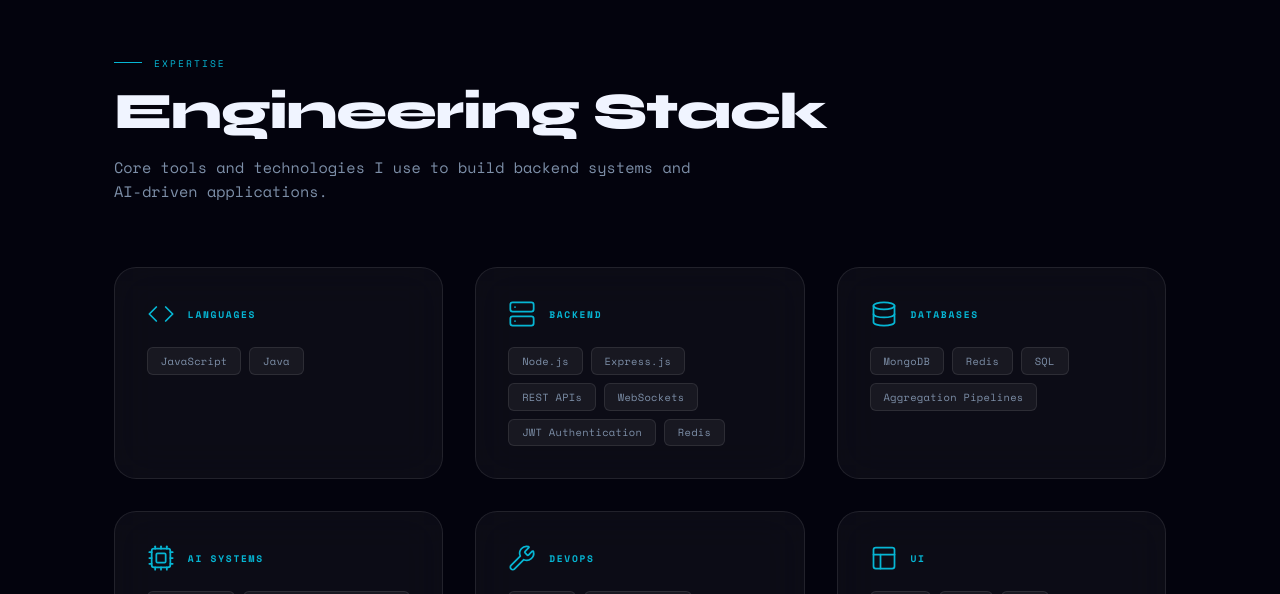
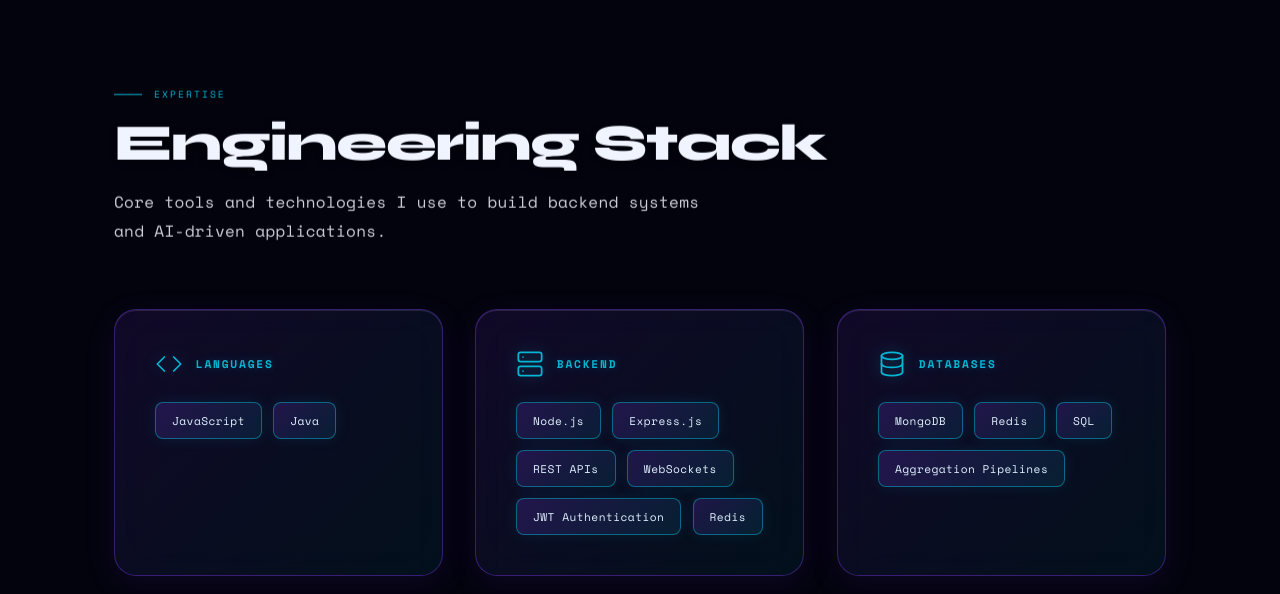
Before and after one commit to Subashree-selvaraj/portfolio, a React (Vite) app: page / in a window 1280 px wide. Shown: the part 1806-2400 px from the top of the page. Built offline with nearby package versions, Linux system fonts and the light colour scheme.

Commit message:
performance optimization

```diff
--- a/src/components/Contact.jsx
+++ b/src/components/Contact.jsx
@@ -32,7 +32,7 @@
             {/* Social Links */}
             <div className="contact-links">
               <a
-                href="https://linkedin.com/in/subashree-s"
+                href="https://www.linkedin.com/in/subashree-s-013955281/"
                 target="_blank"
                 rel="noopener noreferrer"
                 className="contact-link linkedin-link"
--- a/src/components/ThreeBackground.jsx
+++ b/src/components/ThreeBackground.jsx
@@ -8,16 +8,16 @@
     const canvas = canvasRef.current
     if (!canvas) return
 
-    const renderer = new THREE.WebGLRenderer({ canvas, alpha: true, antialias: true })
-    renderer.setPixelRatio(Math.min(window.devicePixelRatio, 2))
+    const renderer = new THREE.WebGLRenderer({ canvas, alpha: true, antialias: false, precision: 'lowp' })
+    renderer.setPixelRatio(window.devicePixelRatio > 1 ? 1.5 : 1)
     renderer.setSize(window.innerWidth, window.innerHeight)
 
     const scene = new THREE.Scene()
     const camera = new THREE.PerspectiveCamera(60, window.innerWidth / window.innerHeight, 0.1, 100)
     camera.position.z = 30
 
-    // Particles
-    const N = 180
+    // Reduced particle count for better performance
+    const N = 80
     const positions = new Float32Array(N * 3)
     const colors = new Float32Array(N * 3)
     const vels = []
@@ -46,18 +46,19 @@
     const pts = new THREE.Points(geo, mat)
     scene.add(pts)
 
-    // Line connections
+    // Optimize line connections - reduced distance threshold
     const lineGeo = new THREE.BufferGeometry()
-    const linePositions = new Float32Array(N * N * 6)
+    const maxLines = N * 6
+    const linePositions = new Float32Array(maxLines * 3)
     lineGeo.setAttribute('position', new THREE.BufferAttribute(linePositions, 3))
     const lineSegments = new THREE.LineSegments(lineGeo, new THREE.LineBasicMaterial({ color: 0x7c3aed, transparent: true, opacity: 0.06 }))
     scene.add(lineSegments)
 
-    // Torus rings
+    // Torus rings - reduced opacity
     const rings = []
     ;[10, 16, 22].forEach((r, i) => {
       const tg = new THREE.TorusGeometry(r, 0.03, 8, 80)
-      const tm = new THREE.MeshBasicMaterial({ color: [0x7c3aed, 0x06b6d4, 0xf59e0b][i], transparent: true, opacity: 0.12 })
+      const tm = new THREE.MeshBasicMaterial({ color: [0x7c3aed, 0x06b6d4, 0xf59e0b][i], transparent: true, opacity: 0.08 })
       const t = new THREE.Mesh(tg, tm)
       t.rotation.x = Math.random() * Math.PI
       t.rotation.y = Math.random() * Math.PI
@@ -66,11 +67,16 @@
     })
 
     let mouse3x = 0, mouse3y = 0
+    let lastMouseTime = 0
     const onMouseMove = (e) => {
-      mouse3x = (e.clientX / window.innerWidth - 0.5) * 2
-      mouse3y = -(e.clientY / window.innerHeight - 0.5) * 2
+      const now = Date.now()
+      if (now - lastMouseTime > 16) { // ~60fps throttle
+        mouse3x = (e.clientX / window.innerWidth - 0.5) * 2
+        mouse3y = -(e.clientY / window.innerHeight - 0.5) * 2
+        lastMouseTime = now
+      }
     }
-    document.addEventListener('mousemove', onMouseMove)
+    document.addEventListener('mousemove', onMouseMove, { passive: true })
 
     const onResize = () => {
       camera.aspect = window.innerWidth / window.innerHeight
@@ -79,12 +85,22 @@
     }
     window.addEventListener('resize', onResize)
 
+    // Pause rendering when tab is not focused for performance
+    let isAnimating = true
+    const onVisibilityChange = () => {
+      isAnimating = !document.hidden
+    }
+    document.addEventListener('visibilitychange', onVisibilityChange)
+
     let animId
     function animate() {
       animId = requestAnimationFrame(animate)
+      if (!isAnimating) return // Skip rendering when tab is hidden
+
       const pos2 = geo.attributes.position.array
       let lineIdx = 0
       const lp = lineGeo.attributes.position.array
+      const maxDistance = 6.5 // Reduced from 8 to skip more connections
 
       for (let i = 0; i < N; i++) {
         pos2[i * 3] += vels[i].vx
@@ -93,12 +109,14 @@
         if (Math.abs(pos2[i * 3]) > 30) vels[i].vx *= -1
         if (Math.abs(pos2[i * 3 + 1]) > 20) vels[i].vy *= -1
         if (Math.abs(pos2[i * 3 + 2]) > 10) vels[i].vz *= -1
-        for (let j = i + 1; j < N; j++) {
+
+        // Only check nearby particles instead of all
+        for (let j = i + 1; j < Math.min(N, i + 20); j++) {
           const dx = pos2[i * 3] - pos2[j * 3]
           const dy = pos2[i * 3 + 1] - pos2[j * 3 + 1]
           const dz = pos2[i * 3 + 2] - pos2[j * 3 + 2]
           const d = Math.sqrt(dx * dx + dy * dy + dz * dz)
-          if (d < 8 && lineIdx < N * N * 6 - 6) {
+          if (d < maxDistance && lineIdx < maxLines - 6) {
             lp[lineIdx++] = pos2[i * 3]; lp[lineIdx++] = pos2[i * 3 + 1]; lp[lineIdx++] = pos2[i * 3 + 2]
             lp[lineIdx++] = pos2[j * 3]; lp[lineIdx++] = pos2[j * 3 + 1]; lp[lineIdx++] = pos2[j * 3 + 2]
           }
@@ -109,12 +127,12 @@
       lineGeo.setDrawRange(0, lineIdx / 3)
 
       rings.forEach((r, i) => {
-        r.rotation.x += 0.0006 * (i + 1)
-        r.rotation.y += 0.0008 * (i + 1)
+        r.rotation.x += 0.0002 * (i + 1)
+        r.rotation.y += 0.0003 * (i + 1)
       })
 
-      camera.position.x += (mouse3x * 3 - camera.position.x) * 0.02
-      camera.position.y += (mouse3y * 2 - camera.position.y) * 0.02
+      camera.position.x += (mouse3x * 3 - camera.position.x) * 0.015
+      camera.position.y += (mouse3y * 2 - camera.position.y) * 0.015
       camera.lookAt(scene.position)
       renderer.render(scene, camera)
     }
@@ -123,8 +141,17 @@
     return () => {
       cancelAnimationFrame(animId)
       document.removeEventListener('mousemove', onMouseMove)
+      document.removeEventListener('visibilitychange', onVisibilityChange)
       window.removeEventListener('resize', onResize)
       renderer.dispose()
+      geo.dispose()
+      mat.dispose()
+      lineGeo.dispose()
+      lineSegments.material.dispose()
+      rings.forEach(r => {
+        r.geometry.dispose()
+        r.material.dispose()
+      })
     }
   }, [])
 
--- a/src/index.css
+++ b/src/index.css
@@ -13,6 +13,24 @@
   --glow2: rgba(6, 182, 212, 0.4);
 }
 
+/* ── PERFORMANCE OPTIMIZATIONS ── */
+/* Enable GPU acceleration for animated elements */
+.cursor, .cursor-ring, .hero-eyebrow, .proj-card, .sk-card, .ach-card,
+[class*="btn-"], .about-tile, .exp-card, .r, .scroll-reveal {
+  transform: translateZ(0);
+  backface-visibility: hidden;
+}
+
+/* Fast transitions only - no delays */
+.r, .scroll-reveal {
+  will-change: transform, opacity;
+}
+
+/* Reduce animation load by using only transform and opacity */
+@media (prefers-reduced-motion: no-preference) {
+  /* Animations are optimized for performance */
+}
+
 /* ── RESET ── */
 *, *::before, *::after {
   box-sizing: border-box;
@@ -21,7 +39,7 @@
 }
 
 html {
-  scroll-behavior: smooth;
+  scroll-behavior: auto;
 }
 
 body {
@@ -30,6 +48,12 @@
   font-family: 'Space Mono', monospace;
   overflow-x: hidden;
   cursor: none;
+  font-weight: 400;
+  font-size: 1rem;
+  line-height: 1.7;
+  letter-spacing: 0.3px;
+  -webkit-font-smoothing: antialiased;
+  -moz-osx-font-smoothing: grayscale;
 }
 
 /* ── SCROLLBAR ── */
@@ -131,11 +155,7 @@
   border: 1px solid rgba(124, 58, 237, 0.3);
   border-radius: 8px;
   backdrop-filter: blur(20px);
-  animation: logoPulse 3s ease-in-out infinite;
-}
-@keyframes logoPulse {
-  0%, 100% { box-shadow: 0 0 20px rgba(124, 58, 237, 0.4); }
-  50% { box-shadow: 0 0 35px rgba(34, 211, 238, 0.6); }
+  box-shadow: 0 0 20px rgba(124, 58, 237, 0.4);
 }
 .logo-icon {
   position: relative;
@@ -147,18 +167,9 @@
   align-items: center;
   justify-content: center;
   filter: drop-shadow(0 0 15px rgba(124, 58, 237, 0.6));
-  animation: logoRotate 0.6s cubic-bezier(0.23, 1, 0.32, 1) forwards;
-}
-@keyframes logoRotate {
-  from { transform: rotateY(0deg) scale(0.8); opacity: 0; }
-  to { transform: rotateY(360deg) scale(1); opacity: 1; }
 }
 .nav-logo:hover .logo-icon {
-  animation: logoFloat 0.8s ease-in-out infinite;
-}
-@keyframes logoFloat {
-  0%, 100% { transform: translateY(0px) rotateZ(0deg); }
-  50% { transform: translateY(-3px) rotateZ(5deg); }
+  transform: scale(1.05);
 }
 .logo-text {
   font-family: 'Syne', sans-serif;
@@ -243,20 +254,23 @@
   font-weight: 800;
   letter-spacing: -0.025em;
   margin-bottom: 0.8rem;
+  line-height: 1.2;
+  text-shadow: 0 2px 8px rgba(0,0,0,0.3);
 }
 .sh-subtitle {
-  font-size: 0.95rem;
-  color: var(--muted);
-  line-height: 1.6;
+  font-size: 1rem;
+  color: rgba(245, 244, 255, 0.85);
+  line-height: 1.8;
   max-width: 600px;
   font-weight: 400;
+  letter-spacing: 0.3px;
 }
 
 /* ── SCROLL REVEAL ── */
 .r {
   opacity: 0;
   transform: translateY(45px);
-  transition: opacity 0.85s ease, transform 0.85s ease;
+  transition: opacity 0.6s ease, transform 0.6s ease;
 }
 .r.vis {
   opacity: 1;
@@ -271,13 +285,13 @@
   padding: 8rem 4rem 5rem;
   position: relative;
   z-index: 1;
+  contain: layout style paint;
 }
 .hero::before {
   content: '';
   position: absolute;
   inset: 0;
   background: radial-gradient(circle at 20% 50%, rgba(124, 58, 237, 0.08) 0%, transparent 50%);
-  animation: bg-shift 8s ease-in-out infinite;
   pointer-events: none;
   z-index: -1;
 }
@@ -286,17 +300,8 @@
   position: absolute;
   inset: 0;
   background: radial-gradient(circle at 80% 50%, rgba(6, 182, 212, 0.05) 0%, transparent 50%);
-  animation: bg-shift-reverse 10s ease-in-out infinite;
   pointer-events: none;
   z-index: -1;
-}
-@keyframes bg-shift {
-  0%, 100% { transform: translate(0, 0); }
-  50% { transform: translate(30px, -30px); }
-}
-@keyframes bg-shift-reverse {
-  0%, 100% { transform: translate(0, 0); }
-  50% { transform: translate(-30px, 30px); }
 }
 .hero-wrap {
   max-width: 1280px;
@@ -320,7 +325,7 @@
   text-transform: uppercase;
   color: var(--a2);
   margin-bottom: 1.8rem;
-  animation: up 1s 0.3s both, eyebrow-glow 3s ease-in-out infinite;
+  animation: up 1s 0.3s both;
   position: relative;
   overflow: hidden;
 }
@@ -329,22 +334,7 @@
   position: absolute;
   inset: 0;
   background: linear-gradient(90deg, transparent, rgba(6, 182, 212, 0.3), transparent);
-  animation: shimmer 3s infinite;
   pointer-events: none;
-}
-@keyframes shimmer {
-  0% { transform: translateX(-100%); }
-  100% { transform: translateX(100%); }
-}
-@keyframes eyebrow-glow {
-  0%, 100% {
-    border-color: var(--glass-b);
-    box-shadow: 0 0 10px rgba(6, 182, 212, 0);
-  }
-  50% {
-    border-color: rgba(6, 182, 212, 0.5);
-    box-shadow: 0 0 20px rgba(6, 182, 212, 0.3);
-  }
 }
 .pulse-dot {
   width: 7px; height: 7px;
@@ -361,10 +351,11 @@
   font-family: 'Syne', sans-serif;
   font-weight: 800;
   font-size: clamp(3.2rem, 5.5vw, 5.8rem);
-  line-height: 1.02;
+  line-height: 1.1;
   letter-spacing: -0.035em;
   animation: up 1s 0.45s both;
   position: relative;
+  text-shadow: 0 4px 12px rgba(0,0,0,0.4);
 }
 .grad-name {
   display: inline;
@@ -385,11 +376,12 @@
 }
 .hero-sub {
   margin-top: 1.4rem;
-  font-size: 0.83rem;
-  color: var(--muted);
+  font-size: 1rem;
+  color: rgba(245, 244, 255, 0.8);
   line-height: 1.9;
   max-width: 500px;
   animation: up 1s 0.6s both, text-shimmer 6s ease-in-out infinite;
+  letter-spacing: 0.2px;
 }
 @keyframes text-shimmer {
   0%, 100% { color: var(--muted); }
@@ -1048,76 +1040,87 @@
 }
 
 /* ── SKILLS ── */
-.skills-section { padding: 8rem 0; position: relative; z-index: 1; }
+.skills-section { padding: 8rem 0; position: relative; z-index: 1; contain: layout style paint; }
 .skills-wrap {
   display: grid;
   grid-template-columns: repeat(3, 1fr);
   gap: 2rem;
 }
 .sk-card {
-  background: var(--glass);
-  border: 1px solid var(--glass-b);
+  background: linear-gradient(135deg, rgba(124,58,237,0.12) 0%, rgba(6,182,212,0.08) 100%);
+  border: 1.5px solid rgba(124,58,237,0.4);
   border-radius: 22px;
-  padding: 2rem;
-  backdrop-filter: blur(20px);
-  transition: transform 0.35s cubic-bezier(0.23,1,0.32,1), box-shadow 0.35s;
+  padding: 2.5rem;
+  backdrop-filter: blur(25px);
+  transition: all 0.35s cubic-bezier(0.23,1,0.32,1);
   position: relative;
   overflow: hidden;
   cursor: none;
+  box-shadow: 0 8px 32px rgba(124,58,237,0.1), inset 0 1px 0 rgba(255,255,255,0.1);
 }
 .sk-card::before {
   content: '';
   position: absolute;
   top: 0; left: 0; right: 0;
-  height: 2px;
-  background: linear-gradient(90deg, var(--a1), var(--a2));
+  height: 3px;
+  background: linear-gradient(90deg, var(--a1), var(--a2), var(--a3));
   opacity: 0;
   transition: opacity 0.3s;
 }
-.sk-card:hover { transform: translateY(-8px); box-shadow: 0 28px 80px rgba(0,0,0,0.4); }
+.sk-card:hover {
+  transform: translateY(-12px) scale(1.02);
+  box-shadow: 0 32px 90px rgba(124,58,237,0.25), 0 0 60px rgba(6,182,212,0.15), inset 0 1px 0 rgba(255,255,255,0.2);
+}
 .sk-card:hover::before { opacity: 1; }
 .sk-cat {
-  font-size: 0.6rem;
-  letter-spacing: 0.18em;
+  font-size: 0.7rem;
+  letter-spacing: 0.16em;
   text-transform: uppercase;
   color: var(--a2);
-  margin-bottom: 1.2rem;
+  margin-bottom: 1.5rem;
   display: flex;
   align-items: center;
   gap: 0.8rem;
   font-weight: 700;
+  text-shadow: 0 0 10px rgba(6,182,212,0.3);
 }
 .sk-cat-icon {
   display: flex;
   align-items: center;
   justify-content: center;
   color: #06b6d4;
-  transition: all 0.3s ease;
+  transition: all 0.3s cubic-bezier(0.34,1.56,0.64,1);
+  filter: drop-shadow(0 0 8px rgba(6,182,212,0.4));
 }
 .sk-card:hover .sk-cat-icon {
   color: #c084fc;
-  transform: scale(1.1);
-}
-.sk-pills { display: flex; flex-wrap: wrap; gap: 0.5rem; }
+  transform: scale(1.2) rotate(5deg);
+  filter: drop-shadow(0 0 15px rgba(192,132,252,0.6));
+}
+.sk-pills { display: flex; flex-wrap: wrap; gap: 0.7rem; }
 .sp {
-  padding: 0.3rem 0.8rem;
-  border-radius: 6px;
-  font-size: 0.65rem;
-  letter-spacing: 0.03em;
-  background: rgba(255,255,255,0.05);
-  border: 1px solid var(--glass-b);
-  color: var(--muted);
-  transition: all 0.2s;
+  padding: 0.5rem 1rem;
+  border-radius: 8px;
+  font-size: 0.7rem;
+  letter-spacing: 0.04em;
+  font-weight: 500;
+  background: linear-gradient(135deg, rgba(124,58,237,0.2), rgba(6,182,212,0.1));
+  border: 1px solid rgba(6,182,212,0.5);
+  color: #e0f2fe;
+  transition: all 0.2s cubic-bezier(0.34,1.56,0.64,1);
   cursor: default;
+  box-shadow: 0 0 15px rgba(6,182,212,0.1);
 }
 .sp:hover {
-  background: rgba(124,58,237,0.25);
+  background: linear-gradient(135deg, rgba(124,58,237,0.4), rgba(6,182,212,0.25));
   border-color: var(--a1);
-  color: var(--text);
+  color: #fff;
+  box-shadow: 0 0 25px rgba(124,58,237,0.3), inset 0 0 15px rgba(6,182,212,0.1);
+  transform: translateY(-2px) scale(1.05);
 }
 
 /* ── EXPERIENCE ── */
-.experience-section { padding: 8rem 0; position: relative; z-index: 1; }
+.experience-section { padding: 8rem 0; position: relative; z-index: 1; contain: layout style paint; }
 .exp-line { position: relative; padding-left: 2px; }
 .exp-line::before {
   content: '';
@@ -1179,6 +1182,7 @@
   position: relative;
   z-index: 1;
   overflow: hidden;
+  contain: layout style paint;
 }
 
 .projects-section::before {
@@ -1693,6 +1697,7 @@
   position: relative;
   z-index: 1;
   overflow: hidden;
+  contain: layout style paint;
 }
 
 .about-section::before {
@@ -2086,7 +2091,7 @@
 }
 
 /* ── ACHIEVEMENTS ── */
-.achievements-section { padding: 8rem 0; position: relative; z-index: 1; }
+.achievements-section { padding: 8rem 0; position: relative; z-index: 1; contain: layout style paint; }
 .achievements-grid {
   display: grid;
   grid-template-columns: repeat(3, 1fr);
@@ -2170,7 +2175,7 @@
 }
 
 /* ── CERTIFICATIONS ── */
-.certs-section { padding: 2rem 0 8rem; position: relative; z-index: 1; }
+.certs-section { padding: 2rem 0 8rem; position: relative; z-index: 1; contain: layout style paint; }
 .cert-grid { display: grid; grid-template-columns: repeat(2, 1fr); gap: 1rem; }
 .cert-item {
   display: flex;
@@ -2202,6 +2207,7 @@
   position: relative;
   z-index: 1;
   overflow: hidden;
+  contain: layout style paint;
 }
 
 .contact-section::before {
```
Also changed, not shown: src/components/Cursor.jsx (+58 -20 lines), src/components/useScrollReveal.js (+5 -4 lines).
